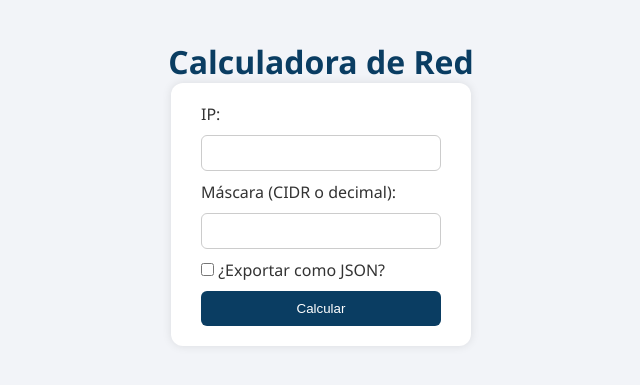
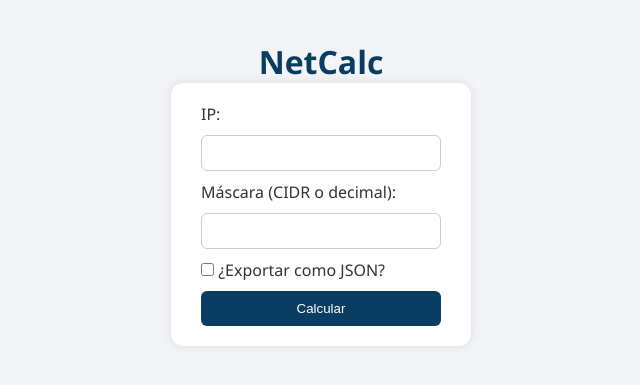
Before and after one commit to AdriSP16/NetCalc, a Flask app: page / in a window 1280 px wide. Shown: the top 385 px of the page, without its empty margins (319-959 px from the left). Run offline with Flask 3, Linux system fonts and the light colour scheme.

Commit message:
h1 cambiado a NetCalc

```diff
--- a/templates/index.html
+++ b/templates/index.html
@@ -5,7 +5,7 @@
     <link rel="stylesheet" href="{{ url_for('static', filename='css/style.css') }}">
 </head>
 <body>
-    <h1>Calculadora de Red</h1>
+    <h1>NetCalc</h1>
 
     {% if error %}
         <div style="background-color: #fdd; color: #900; padding: 10px; margin-bottom: 20px; border: 1px solid #900; border-radius: 6px;">
```
